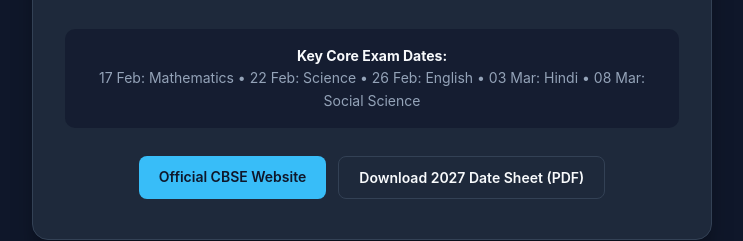
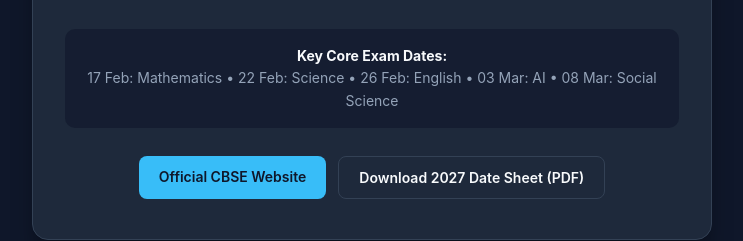
Before and after one commit to cyber-netizen-code/cbse-2027-countdown, a plain HTML site: page index.html in a window 1280 px wide. Shown: the part 421-662 px from the top of the page, without its empty margins (268-1011 px from the left). Drawn offline with Linux system fonts and the light colour scheme.

Commit message:
Update exam date for Hindi to AI in index.html

```diff
--- a/index.html
+++ b/index.html
@@ -176,7 +176,7 @@
 
     <div class="schedule-note">
       <strong>Key Core Exam Dates:</strong><br />
-      17 Feb: Mathematics &bull; 22 Feb: Science &bull; 26 Feb: English &bull; 03 Mar: Hindi &bull; 08 Mar: Social Science
+      17 Feb: Mathematics &bull; 22 Feb: Science &bull; 26 Feb: English &bull; 03 Mar: AI &bull; 08 Mar: Social Science
     </div>
 
     <div class="btn-group">
```
